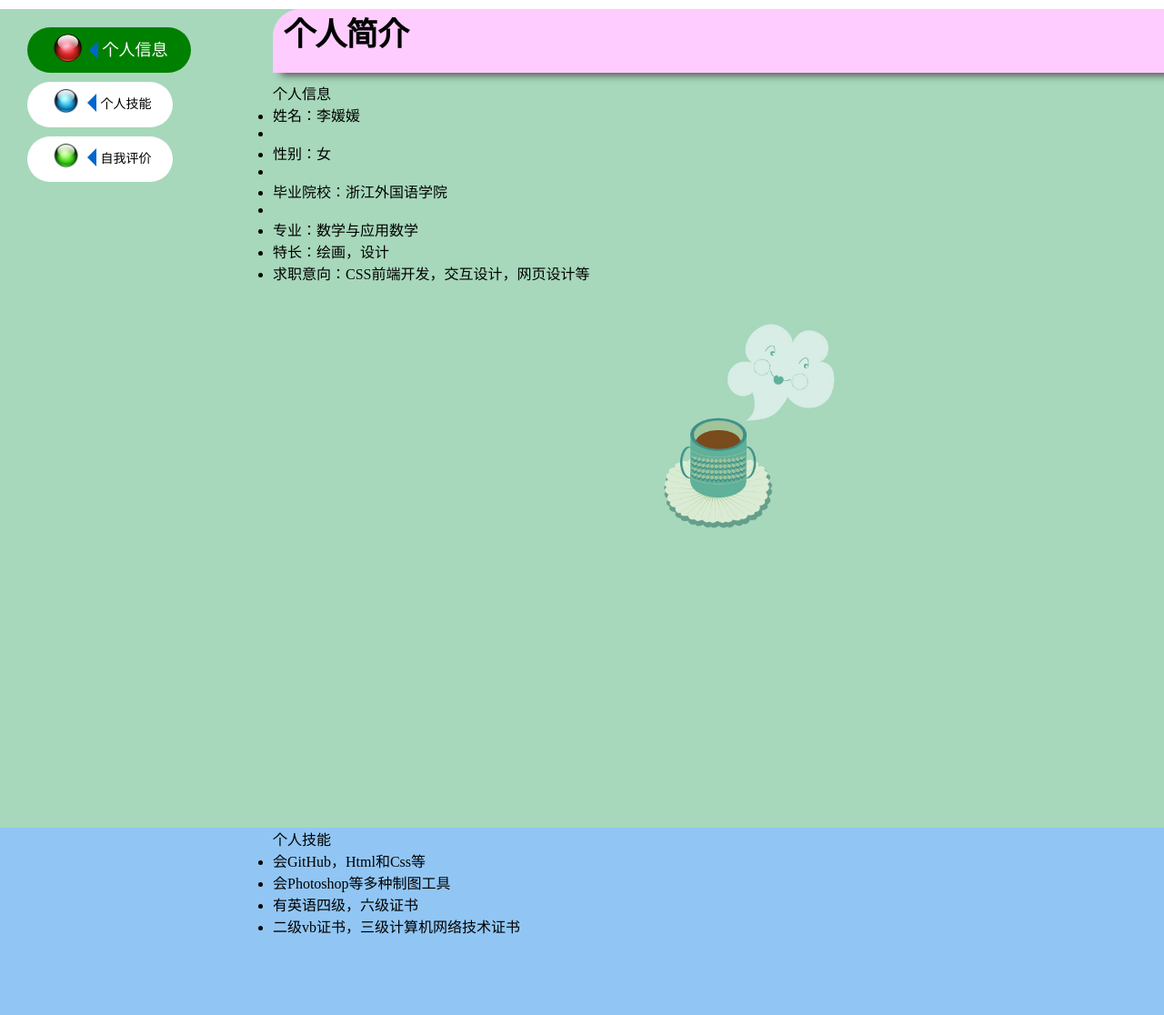
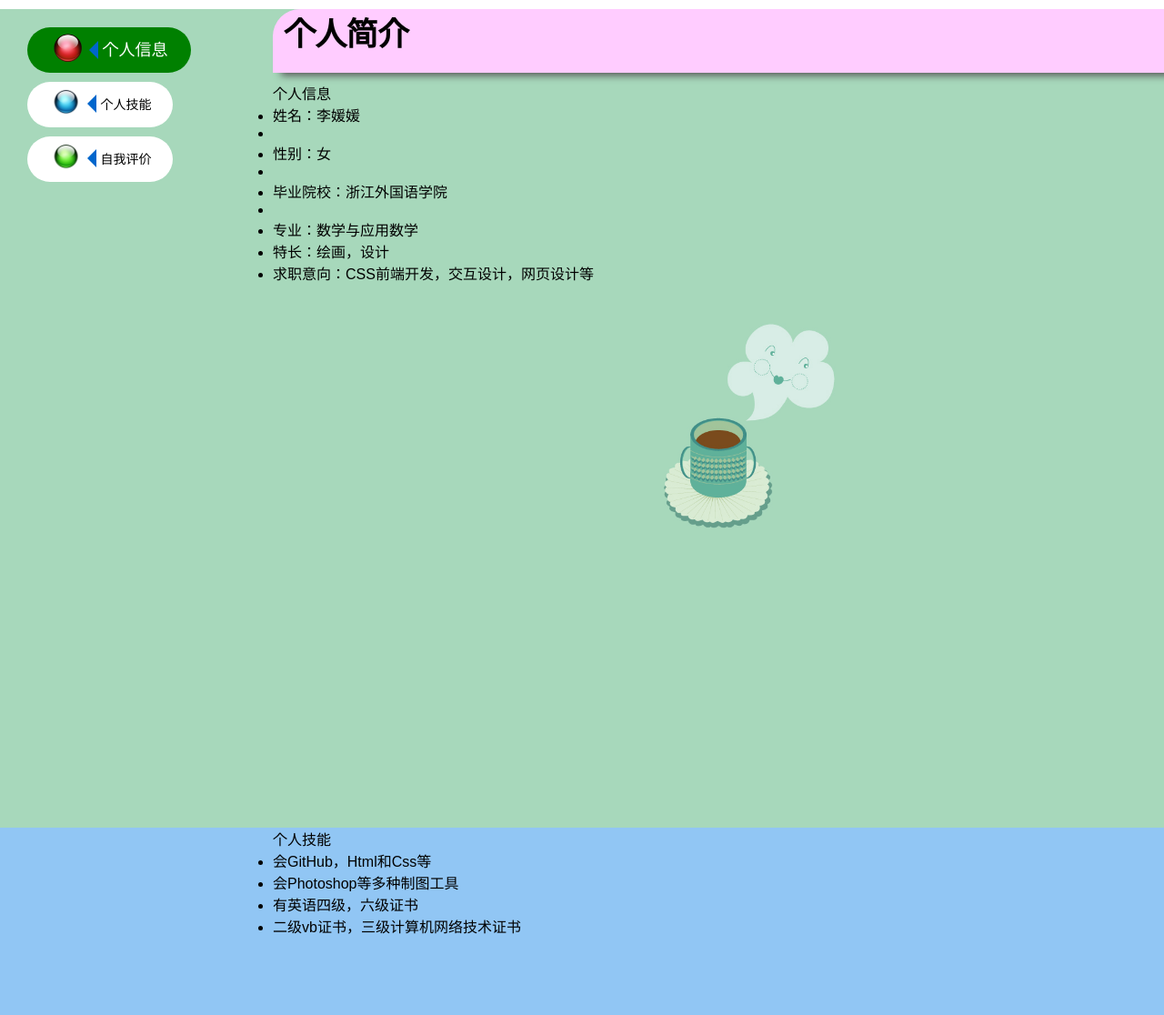
Before and after one commit to lyydaisy/lyydaisy.github.io, a Jekyll site: the page about.html, which Jekyll copies as it is, in a window 1280 px wide. Shown: the top 1116 px of the page at 91% size. Built offline with Jekyll 4.4.1, drawn with Linux system fonts in a browser that asks for light colours; Markdown is read by kramdown in place of the engine named in the settings.

Commit message:
font-family

```diff
--- a/about.html
+++ b/about.html
@@ -8,7 +8,7 @@
         <script src="./js/prefixfree.min.js"></script>
         <style type="text/css">
         *{margin:0;padding:0;}
-        body{overflow:hidden;}
+        body{overflow:hidden;font-family: '微软雅黑',tomaha,arial,simsun;}
         .sidebar{position:fixed;left:20px;top:20px;}
         .sidebar dd{width:160px;height:50px;margin:10px;font-size:14px;text-align:center;line-height:50px;cursor:pointer;background:#fff;border-radius:30px;}
         .sidebar dd.current,.sidebar dd:hover{background:green;color:white;font-size:18px;width:180px;}
```
